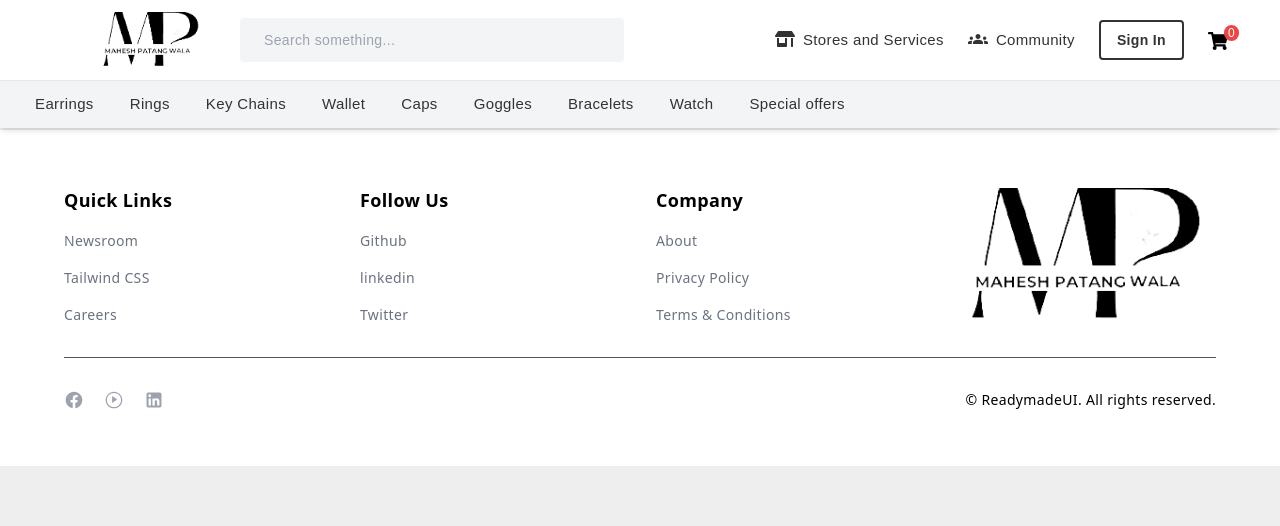
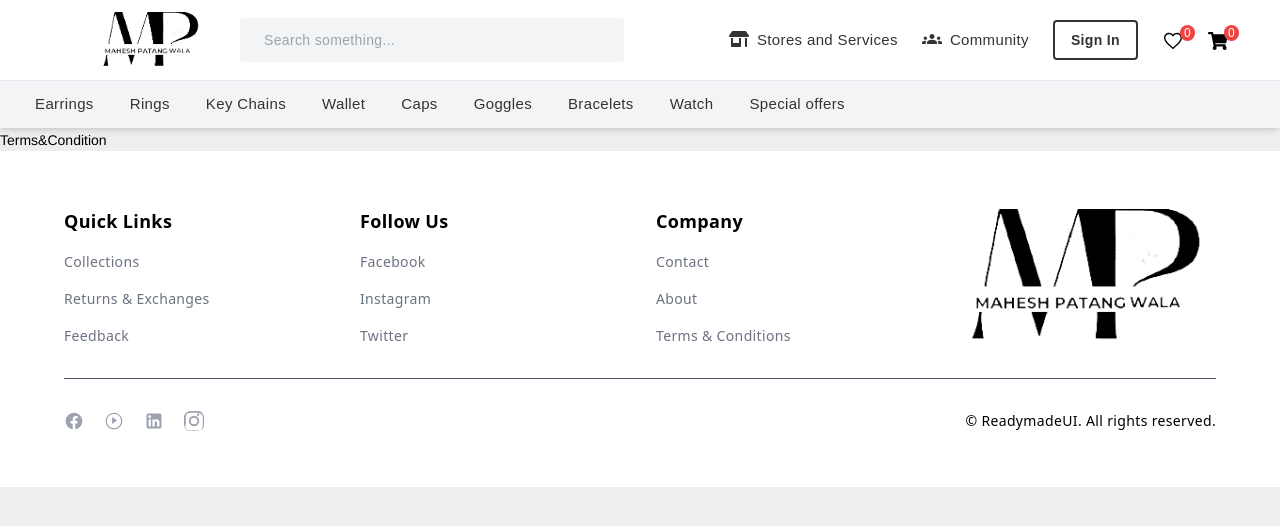
Before and after one commit to NikhilBarasker/Mahesh-patang-wala, a React (Vite) app: page /terms in a window 1280 px wide. Shown: the top 526 px of the page. Built offline with nearby package versions, Linux system fonts and the light colour scheme.

Commit message:
amanpull3

```diff
--- a/src/App.jsx
+++ b/src/App.jsx
@@ -1,4 +1,3 @@
-import React from "react";
 import Navbar from "./Components/Navbar";
 import Home from "./Components/Home";
 import { Route, Routes } from "react-router-dom";
@@ -12,6 +11,9 @@ import Rings from "./Pages/Rings";
 import Wallet from "./Pages/Wallet";
 import Watch from "./Pages/Watch";
 import Footer from "./Components/Footer";
+import About from "./Pages/About";
+import Contact from "./Pages/Contact";
+import Terms from "./Pages/Terms";
 
 export default function App() {
 
@@ -34,6 +36,9 @@ export default function App() {
           <Route path="/rings" element={<Rings />} />
           <Route path="/wallet" element={<Wallet />} />
           <Route path="/watch" element={<Watch />} />
+          <Route path="/about" element={<About />} />
+          <Route path="/contact" element={<Contact />} />
+          <Route path="/terms" element={<Terms />} />
         </Routes>
       </div>
       <div>
--- a/src/Components/Footer.jsx
+++ b/src/Components/Footer.jsx
@@ -1,6 +1,5 @@
-import React from 'react'
 import Logo from '../assets/Logo.png'
-import { useNavigate } from 'react-router-dom';
+import { Link, useNavigate } from 'react-router-dom';
 
 export default function Footer() {
 
@@ -22,7 +21,7 @@ export default function Footer() {
                   href="javascript:void(0)"
                   className=" text-sm transition-all text-gray-500 hover:text-black"
                 >
-                  Newsroom
+                  Collections
                 </a>
               </li>
               <li>
@@ -30,7 +29,7 @@ export default function Footer() {
                   href="javascript:void(0)"
                   className=" text-sm transition-all text-gray-500 hover:text-black"
                 >
-                  Tailwind CSS
+                Returns & Exchanges
                 </a>
               </li>
               <li>
@@ -38,9 +37,10 @@ export default function Footer() {
                   href="javascript:void(0)"
                   className=" text-sm transition-all text-gray-500 hover:text-black"
                 >
-                  Careers
+                  Feedback
                 </a>
               </li>
+
             </ul>
           </div>
 
@@ -52,7 +52,7 @@ export default function Footer() {
                   href="javascript:void(0)"
                   className=" text-sm transition-all text-gray-500 hover:text-black"
                 >
-                  Github
+                  Facebook
                 </a>
               </li>
               <li>
@@ -60,7 +60,7 @@ export default function Footer() {
                   href="javascript:void(0)"
                   className=" text-sm transition-all text-gray-500 hover:text-black"
                 >
-                  linkedin
+                  Instagram
                 </a>
               </li>
               <li>
@@ -78,28 +78,33 @@ export default function Footer() {
             <h2 className=" text-lg font-semibold mb-4">Company</h2>
             <ul className="space-y-4">
               <li>
+               <Link to ="/contact">
+                <a
+                  href="javascript:void(0)"
+                  className=" text-sm transition-all text-gray-500 hover:text-black"
+                >
+                  Contact
+                </a>
+                </Link>
+              </li>
+              <li>
+               <Link to="/about">
                 <a
                   href="javascript:void(0)"
                   className=" text-sm transition-all text-gray-500 hover:text-black"
                 >
                   About
                 </a>
+                </Link>
               </li>
               <li>
-                <a
-                  href="javascript:void(0)"
-                  className=" text-sm transition-all text-gray-500 hover:text-black"
-                >
-                  Privacy Policy
-                </a>
-              </li>
-              <li>
-                <a
+                <Link to="terms"><a
                   href="javascript:void(0)"
                   className=" text-sm transition-all text-gray-500 hover:text-black"
                 >
                   Terms &amp; Conditions
                 </a>
+                </Link>
               </li>
             </ul>
           </div>
@@ -123,7 +128,7 @@ export default function Footer() {
                 aria-hidden="true"
               >
                 <path
-                  fill-rule="evenodd"
+                  fillRule="evenodd"
                   d="M22 12c0-5.523-4.477-10-10-10S2 6.477 2 12c0 4.991 3.657 9.128 8.438 9.878v-6.987h-2.54V12h2.54V9.797c0-2.506 1.492-3.89 3.777-3.89 1.094 0 2.238.195 2.238.195v2.46h-1.26c-1.243 0-1.63
                   .772-1.63 1.558V12h2.77l-.443 2.89h-2.327V22C18.343 21.128 22 16.991 22 12"
                 ></path>
@@ -149,10 +154,30 @@ export default function Footer() {
                 viewBox="0 0 24 24"
               >
                 <path
-                  fill-rule="evenodd"
+                  fillRule="evenodd"
                   d="M21 5a2 2 0 0 0-2-2H5a2 2 0 0 0-2 2v14a2 2 0 0 0 2 2h14a2 2 0 0 0 2-2V5zm-2.5 8.2v5.3h-2.79v-4.93a1.4 1.4 0 0 0-1.4-1.4c-.77 0-1.39.63-1.39 1.4v4.93h-2.79v-8.37h2.79v1.11c.48-.78 1.47-1.3 2.32-1.3 1.8 0 3.26 1.46 3.26 3.26zM6.88 8.56a1.686 1.686 0 0 0 0-3.37 1.69 1.69 0 0 0-1.69 1.69c0 .93.76 1.68 1.69 1.68zm1.39 1.57v8.37H5.5v-8.37h2.77z"
-                  clip-rule="evenodd"
+                  clipRule="evenodd"
                 ></path>
+              </svg>
+            </a>
+
+            <a
+              href="/"
+              target="_blank"
+              rel="noopener noreferrer"
+              className="text-sm transition-all"
+            >
+              <svg
+                xmlns="http://www.w3.org/2000/svg"
+                fill="none"
+                className="fill-gray-400 hover:fill-black w-5 h-5"
+                viewBox="0 0 24 24"
+              >
+                <path
+                  fillRule="evenodd"
+                  d="M12 2.2c3.2 0 3.584.013 4.85.07 1.174.054 1.91.24 2.36.4a4.891 4.891 0 011.77 1.16 4.892 4.892 0 011.16 1.77c.16.45.346 1.186.4 2.36.057 1.266.07 1.65.07 4.85s-.013 3.584-.07 4.85c-.054 1.174-.24 1.91-.4 2.36a4.892 4.892 0 01-1.16 1.77 4.891 4.891 0 01-1.77 1.16c-.45.16-1.186.346-2.36.4-1.266.057-1.65.07-4.85.07s-3.584-.013-4.85-.07c-1.174-.054-1.91-.24-2.36-.4a4.891 4.891 0 01-1.77-1.16 4.891 4.891 0 01-1.16-1.77c-.16-.45-.346-1.186-.4-2.36C2.213 15.584 2.2 15.2 2.2 12s.013-3.584.07-4.85c.054-1.174.24-1.91.4-2.36a4.891 4.891 0 011.16-1.77A4.891 4.891 0 015.6 2.6c.45-.16 1.186-.346 2.36-.4C9.416 2.213 9.8 2.2 12 2.2zm0-2.2C9.735 0 9.332.014 8.052.073 6.756.13 5.553.362 4.512.8 3.467 1.241 2.59 1.92 1.92 2.59 1.241 3.467.8 4.344.36 5.39c-.437 1.041-.67 2.244-.727 3.54C-.014 9.332 0 9.735 0 12c0 2.265.014 2.668.073 3.948.057 1.296.29 2.499.727 3.54.437 1.046 1.121 1.92 1.56 2.56a5.941 5.941 0 002.56 1.56c1.041.437 2.244.67 3.54.727C9.332 23.986 9.735 24 12 24c2.265 0 2.668-.014 3.948-.073 1.296-.057 2.499-.29 3.54-.727a5.941 5.941 0 002.56-1.56 5.941 5.941 0 001.56-2.56c.437-1.041.67-2.244.727-3.54C23.986 14.668 24 14.265 24 12c0-2.265-.014-2.668-.073-3.948-.057-1.296-.29-2.499-.727-3.54a5.941 5.941 0 00-1.56-2.56 5.941 5.941 0 00-2.56-1.56c-1.041-.437-2.244-.67-3.54-.727C14.668.014 14.265 0 12 0zm0 5.82a6.18 6.18 0 100 12.36 6.18 6.18 0 000-12.36zm0 10.18a4 4 0 110-8 4 4 0 010 8zm6.406-11.645a1.44 1.44 0 11-2.88 0 1.44 1.44 0 012.88 0z"
+                  clipRule="evenodd"
+                />
               </svg>
             </a>
           </div>
--- a/src/Components/Navbar.jsx
+++ b/src/Components/Navbar.jsx
@@ -4,6 +4,7 @@ import { MdGroups } from "react-icons/md";
 import { AiOutlineMenu, AiOutlineClose } from "react-icons/ai";
 import { useNavigate } from "react-router-dom";
 import Logo from "../assets/Logo.png";
+import { IoMdHeartEmpty } from "react-icons/io";
 
 function Navbar() {
   const [menuOpen, setMenuOpen] = useState(false);
@@ -46,7 +47,14 @@ function Navbar() {
         placeholder="Search something..."
         className="xl:w-96 max-lg:w-full lg:ml-10 bg-gray-100 focus:bg-transparent px-6 rounded h-11 outline-[#333] text-sm transition-all"
       />
-
+       <li className="max-lg:py-2 max-lg:px-3 cursor-pointer list-none lg:hidden">
+                <span className="relative">
+                  <IoMdHeartEmpty className="inline" size={22} />
+                  <span className="absolute left-auto -ml-1 -top-1 rounded-full bg-red-500 px-1 py-0 text-xs text-white">
+                    0
+                  </span>
+                </span>
+              </li>
       <li className="max-lg:py-2 max-lg:px-3 cursor-pointer list-none lg:hidden">
         <span className="relative">
           <FaShoppingCart className="inline" size={20} />
@@ -80,6 +88,15 @@ function Navbar() {
             Sign In
           </button>
         </li>
+
+        <li className="max-lg:hidden flex text-[15px] max-lg:py-2 px-3 cursor-pointer">
+                <span className="relative">
+                  <IoMdHeartEmpty className="inline" size={22} />
+                  <span className="absolute left-auto -ml-1 -top-1 rounded-full bg-red-500 px-1 py-0 text-xs text-white">
+                    0
+                  </span>
+                </span>
+              </li>
 
         {/* Cart icon for large screens */}
         <li className="max-lg:hidden flex text-[15px] max-lg:py-2 px-3 cursor-pointer">
--- /dev/null
+++ b/src/Pages/About.jsx
@@ -0,0 +1,40 @@
+import React from 'react';
+
+const About = () => {
+  return (
+    <div className="flex flex-col items-center text-center py-10 px-4">
+      <h1 className="text-4xl font-bold text-primary mb-4">About</h1>
+      <h2 className="text-3xl font-semibold text-secondary mb-8">Mahesh Patang Wala</h2>
+
+      <div className="flex flex-col lg:flex-row items-center justify-center space-y-4 lg:space-y-0 lg:space-x-6">
+        <div className="flex flex-col items-center lg:items-start space-y-4 lg:w-1/3">
+          <div className="animate-fadeIn">
+            <img src="path-to-your-image1.jpg" alt="Description" className="w-56 h-56 object-cover rounded-lg shadow-lg"/>
+          </div>
+          <div className="animate-fadeIn delay-200">
+            <img src="path-to-your-image2.jpg" alt="Description" className="w-56 h-56 object-cover rounded-lg shadow-lg"/>
+          </div>
+        </div>
+        <div className="lg:w-2/3 text-gray-600 space-y-4 max-w-md">
+          <p className="transition-opacity duration-700 ease-in-out animate-fadeIn">
+            Welcome to Mahesh Patang Wala, where we bring you the best in our field. Our mission is to provide exceptional service and quality products.
+          </p>
+          <p className="transition-opacity duration-700 ease-in-out animate-fadeIn delay-200">
+            With years of experience, we are dedicated to ensuring customer satisfaction and delivering innovative solutions to meet your needs.
+          </p>
+          <p className="transition-opacity duration-700 ease-in-out animate-fadeIn delay-400">
+            Explore our wide range of products including stylish shoes, trendy sneakers, elegant earrings, warm jackets, comfortable t-shirts, and cool goggles.
+          </p>
+          <p className="transition-opacity duration-700 ease-in-out animate-fadeIn delay-600">
+            Whether you're looking for the latest fashion or timeless classics, we have something for everyone. Shop with us and experience the best in quality and service.
+          </p>
+          <p className="transition-opacity duration-700 ease-in-out animate-fadeIn delay-800">
+            Thank you for visiting Mahesh Patang Wala. We are committed to offering top-notch products and exceptional customer support. Feel free to reach out if you have any questions or need assistance.
+          </p>
+        </div>
+      </div>
+    </div>
+  );
+};
+
+export default About;
--- /dev/null
+++ b/src/Pages/Contact.jsx
@@ -0,0 +1,7 @@
+function Contact() {
+  return (
+    <div>Contact</div>
+  )
+}
+
+export default Contact
--- /dev/null
+++ b/src/Pages/Terms.jsx
@@ -0,0 +1,7 @@
+function Terms() {
+  return (
+    <div>Terms&Condition</div>
+  )
+}
+
+export default Terms
--- a/src/index.css
+++ b/src/index.css
@@ -1,3 +1,37 @@
 @tailwind base;
 @tailwind components;
 @tailwind utilities;
+
+/* Global CSS in main.jsx */
+
+/* Animations */
+@keyframes fadeIn {
+    from {
+      opacity: 0;
+      transform: translateY(20px);
+    }
+    to {
+      opacity: 1;
+      transform: translateY(0);
+    }
+  }
+
+  .animate-fadeIn {
+    animation: fadeIn 1s ease-out;
+  }
+
+  .delay-200 {
+    animation-delay: 200ms;
+  }
+
+  .delay-400 {
+    animation-delay: 400ms;
+  }
+
+  .delay-600 {
+    animation-delay: 600ms;
+  }
+
+  .delay-800 {
+    animation-delay: 800ms;
+  }
--- a/tailwind.config.js
+++ b/tailwind.config.js
@@ -2,7 +2,12 @@
 export default {
   content: ["./index.html", "./src/**/*.{js,ts,jsx,tsx}"],
   theme: {
-    extend: {},
+    extend: {
+      colors: {
+        primary: '#1F2937', // Dark gray for a professional look
+        secondary: '#4B5563', // Medium gray for the subheading
+      },
+    },
   },
   plugins: [],
 };
```
